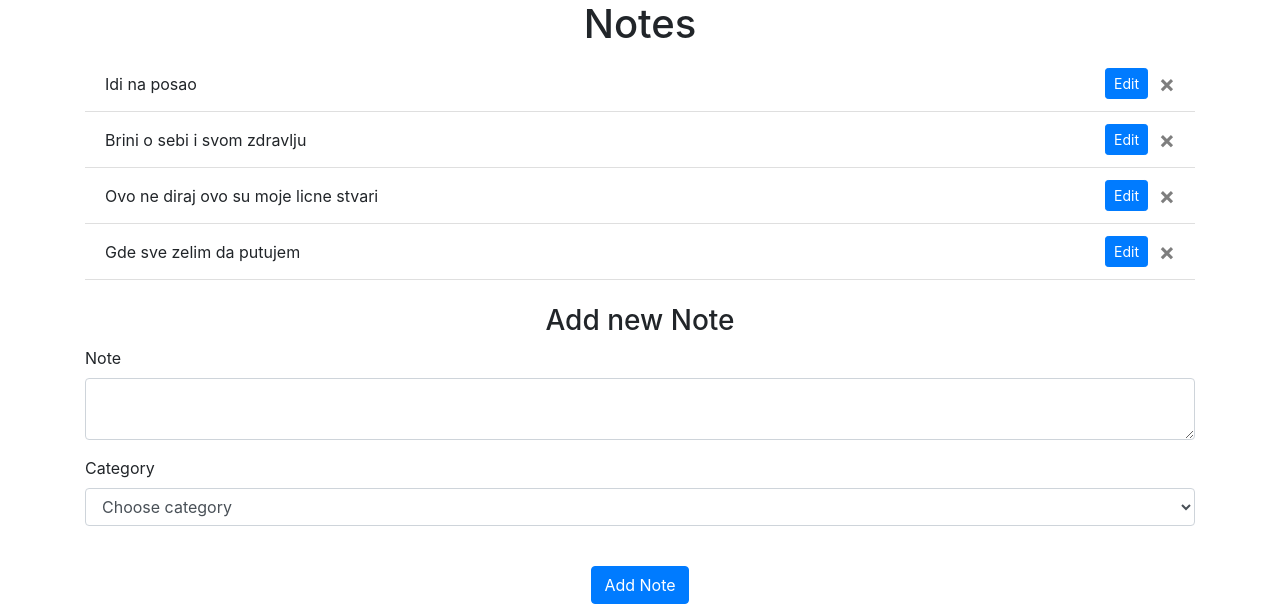
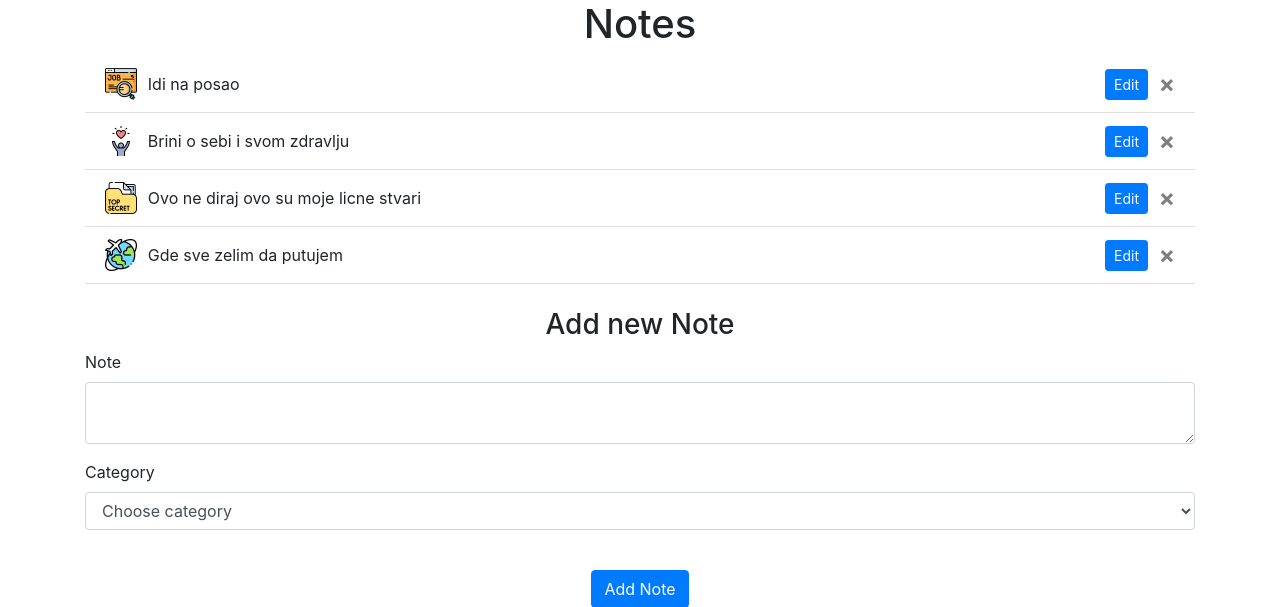
Before and after one commit to ivekccc/Flask-Web-App-Notes, a Flask app: page / in a window 1280 px wide. Shown: the part 56-663 px from the top of the page. Run offline with Flask 3, Linux system fonts and the light colour scheme; a user stored in the database is signed in; some libraries are stand-ins or nearby versions.

Commit message:
dodate ikonice za svaku od kategorija beleski

```diff
--- a/webiste/static/styles.css
+++ b/webiste/static/styles.css
@@ -11,3 +11,9 @@
 .edit-dugme{
     margin-right: 1%;
 }
+
+.category-icon{
+    height: 3%;
+    width: 3%;
+    margin-right: 1%;
+}
--- a/webiste/templates/home.html
+++ b/webiste/templates/home.html
@@ -6,6 +6,15 @@
   {% for note in user.notes %}
   <li class="list-group-item">
     <div class="element-liste">
+      {% if note.category_id == 4%}
+      <img src="{{ url_for('static', filename='icons/job.png') }}" alt="JobIcon" class="category-icon">
+      {% elif note.category_id == 3 %}
+        <img src="{{ url_for('static', filename='icons/quality-of-life.png') }}" alt="LifeIcon" class="category-icon">
+      {% elif note.category_id == 2 %}
+        <img src="{{ url_for('static', filename='icons/top-secret.png') }}" alt="SecretIcon" class="category-icon">
+      {% elif note.category_id == 1 %}
+       <img src="{{ url_for('static', filename='icons/travel.png') }}" alt="TravelIcon" class="category-icon">
+        {% endif %}
       <span>{{ note.data }}</span>
       <button type="button" class="btn btn-sm btn-primary edit-btn edit-dugme"  data-toggle="modal" data-target="#editModal" data-noteid="{{ note.id }}">Edit</button>
       <button type="button" class="close delete-dugme" aria-label="Close" onClick="deleteNote('{{ note.id }}')">
@@ -15,6 +24,7 @@
   </li>
   {% endfor %}
 </ul>
+
 
 <!-- Edit Note Modal -->
 <div class="modal fade" id="editModal" tabindex="-1" role="dialog" aria-labelledby="editModalLabel" aria-hidden="true">
```
Also changed, not shown: instance/database.db, webiste/static/icons/job.png (added), webiste/static/icons/quality-of-life.png (added), webiste/static/icons/top-secret.png (added), webiste/static/icons/travel.png (added).
